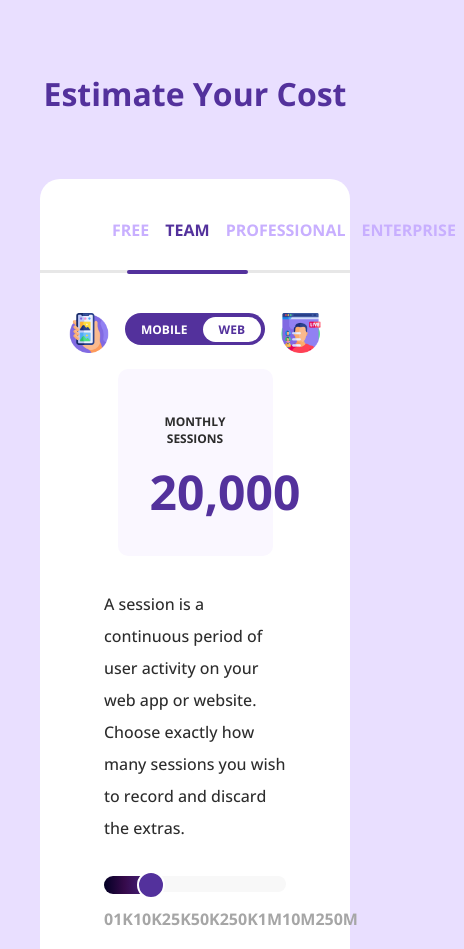
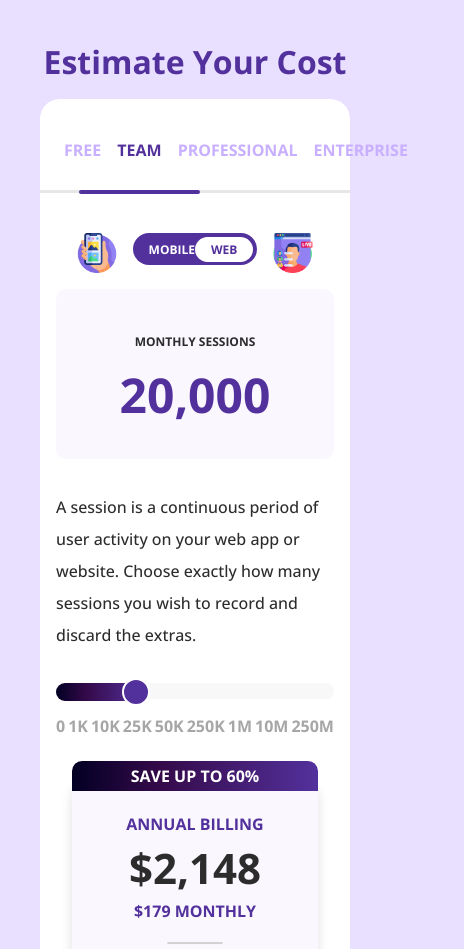
Before and after one commit to ElenaCherpakova/css_projects, a plain HTML site: page cost_estimator/index.html in a window 390 px wide. Shown: the top 949 px of the page, 464 px wide, since content can reach past the window. Drawn offline with nearby package versions, Linux system fonts and the light colour scheme.

Commit message:
make cost-estimator responsive

```diff
--- a/cost_estimator/style.css
+++ b/cost_estimator/style.css
@@ -111,6 +111,7 @@ h1 {
   text-transform: uppercase;
   margin: 16px 0;
   border-radius: 10px;
+  box-sizing: border-box;
 }
 .sessions-card p {
   color: rgb(44, 44, 44);
@@ -259,5 +260,35 @@ h1 {
   width: 100%;
   border-top-right-radius: 10px;
   border-top-left-radius: 10px;
+}
 
+@media only screen and (max-width: 750px) {
+  .card {
+    width: 100%;
+  }
+  .cards-wrapper {
+    flex-wrap: wrap-reverse;
+  }
+  .sessions-card {
+    width: 80%;
+  }
 }
+
+@media only screen and (max-width: 600px) {
+  .body {
+    padding: 16px;
+  }
+  h1 {
+    margin: 0 0 16px 0;
+  }
+  .container {
+    padding: 0 16px;
+  }
+  .sessions-card {
+    width: 100%;
+  }
+  .toggle-wrapper {
+    width: 90%;
+    justify-content: center;
+  }
+}
```
